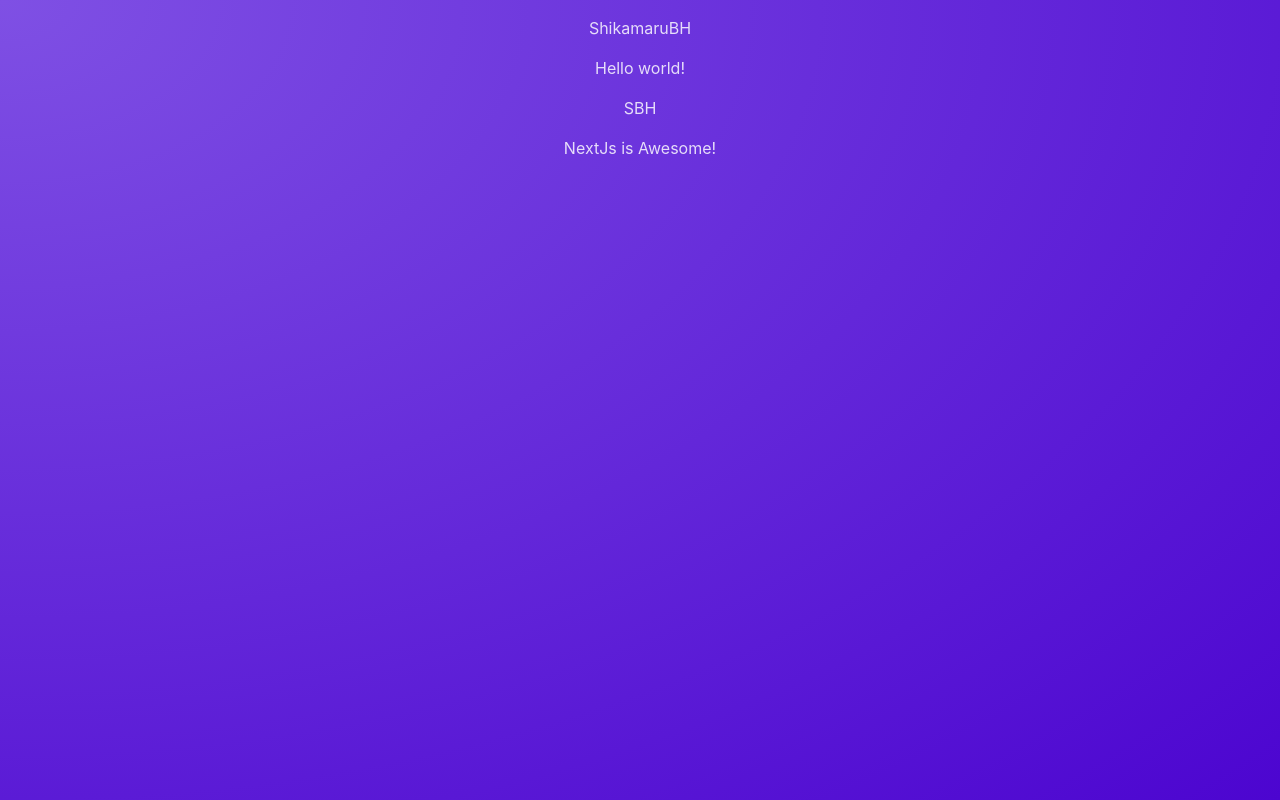
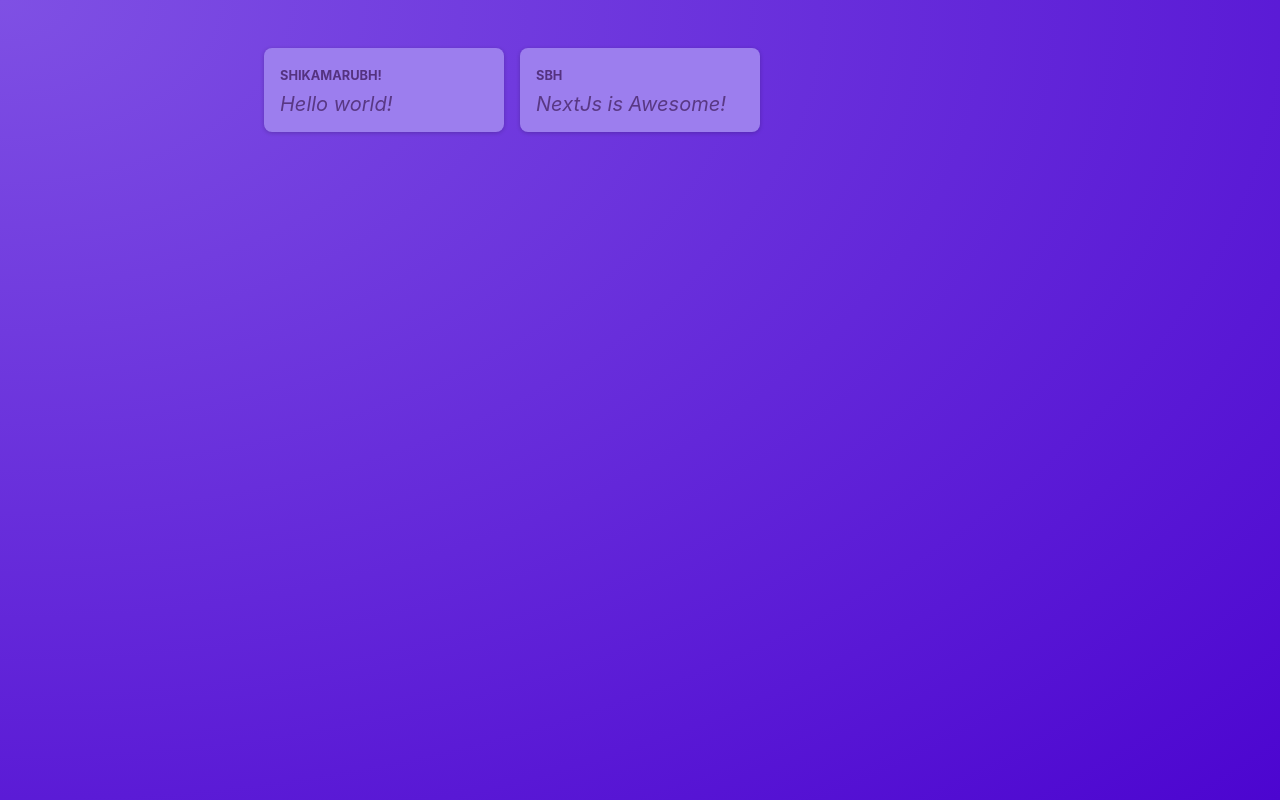
Before and after one commit to rs-quyhp/nextjs-starting-project, a React (Vite) app: page / in a window 1280 px wide. Built offline with nearby package versions, Linux system fonts and the light colour scheme.

Commit message:
22-23. styling & css module

```diff
--- a/src/App.jsx
+++ /dev/null
@@ -1,7 +0,0 @@
-import Post from "./components/Post.component";
-
-function App() {
-  return <Post/>;
-}
-
-export default App;
--- /dev/null
+++ b/src/App.tsx
@@ -0,0 +1,22 @@
+import PostsList from "./components/PostsList.component";
+interface IPost {
+  name: string;
+  content: string;
+}
+
+function App() {
+  const data: IPost[] = [
+    {
+      name: "ShikamaruBH!",
+      content: "Hello world!",
+    },
+    {
+      name: "SBH",
+      content: "NextJs is Awesome!",
+    },
+  ];
+
+  return <PostsList data={data} />;
+}
+
+export default App;
--- /dev/null
+++ b/src/components/Post.component.jsx
@@ -0,0 +1,13 @@
+import styles from "./Post.module.css";
+
+const Post = (props) => {
+  const { name, content } = props;
+  return (
+    <div className={styles.post}>
+      <p className={styles.name}>{name}</p>
+      <p className={styles.content}>{content}</p>
+    </div>
+  );
+};
+
+export default Post;
--- a/src/components/Post.component.tsx
+++ /dev/null
@@ -1,29 +0,0 @@
-interface IPost {
-  name: string;
-  content: string;
-}
-
-const Post = () => {
-  const data: IPost[] = [
-    {
-      name: "ShikamaruBH",
-      content: "Hello world!",
-    },
-    {
-      name: "SBH",
-      content: "NextJs is Awesome!",
-    },
-  ];
-  return (
-    <div>
-      {data.map((post: IPost) => (
-        <>
-          <p>{post.name}</p>
-          <p>{post.content}</p>
-        </>
-      ))}
-    </div>
-  );
-};
-
-export default Post;
--- /dev/null
+++ b/src/components/Post.module.css
@@ -0,0 +1,35 @@
+.post {
+  margin: 1rem 0;
+  padding: 1rem;
+  background-color: #9c7eee;
+  border-radius: 8px;
+  box-shadow: 0 1px 4px rgba(0, 0, 0, 0.2);
+  animation: animate-in 1s ease-out forwards;
+}
+
+.name {
+  font-size: 0.8rem;
+  font-weight: bold;
+  color: #543280;
+  margin: 0;
+  text-transform: uppercase;
+}
+
+.content {
+  white-space: pre-wrap;
+  font-size: 1.25rem;
+  margin: 0.25rem 0 0 0;
+  color: #593884;
+  font-style: italic;
+}
+
+@keyframes animate-in {
+  from {
+    opacity: 0;
+    transform: translateY(1rem);
+  }
+  to {
+    opacity: 1;
+    transform: translateY(0);
+  }
+}
--- /dev/null
+++ b/src/components/PostsList.component.jsx
@@ -0,0 +1,18 @@
+import Post from "./Post.component"
+import styles from "./PostsList.module.css";
+
+const PostsList = (props) => {
+const {data} = props
+
+    return (
+    <ul className={styles.posts}>
+      {data.map((item) => (
+        <li>
+            <Post name={item.name} content={item.content} />
+        </li>
+      ))}
+    </ul>
+    );
+}
+
+export default PostsList;
--- /dev/null
+++ b/src/components/PostsList.module.css
@@ -0,0 +1,10 @@
+.posts {
+  list-style: none;
+  max-width: 50rem;
+  margin: 1rem auto;
+  padding: 1rem 0;
+  display: grid;
+  gap: 1rem;
+  grid-template-columns: repeat(3, 30%);
+  justify-content: center;
+}
--- a/src/index.css
+++ b/src/index.css
@@ -18,6 +18,5 @@
 
 body {
   margin: 0;
-  text-align: center;
   color: #e6ddf9;
 }
```
